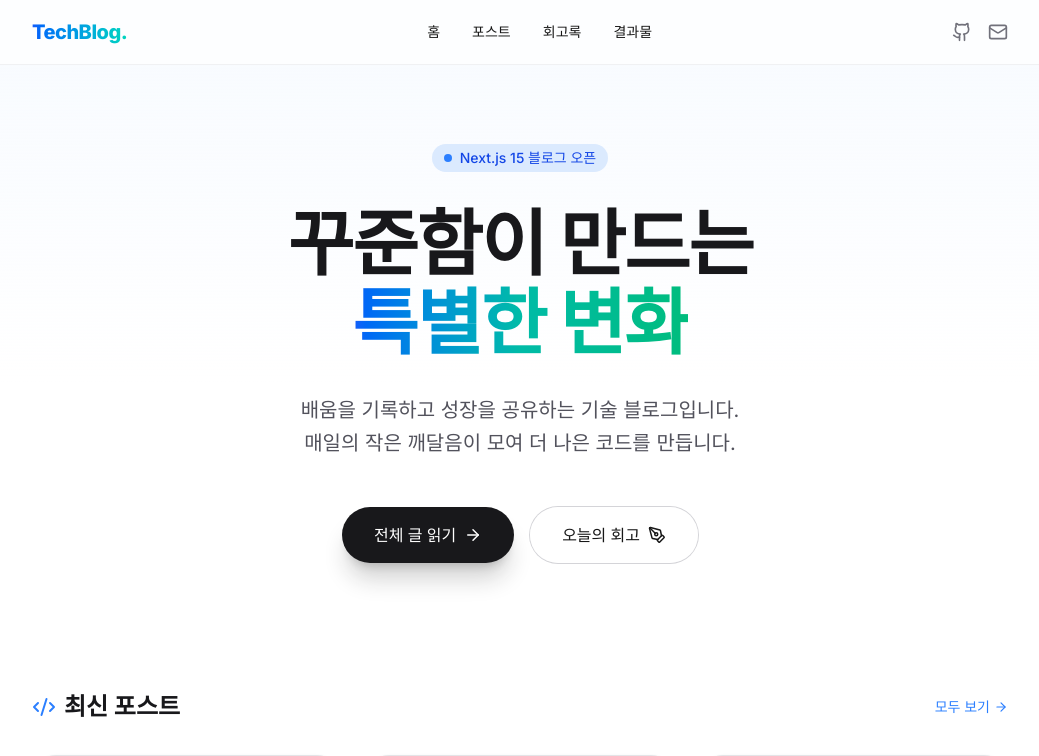
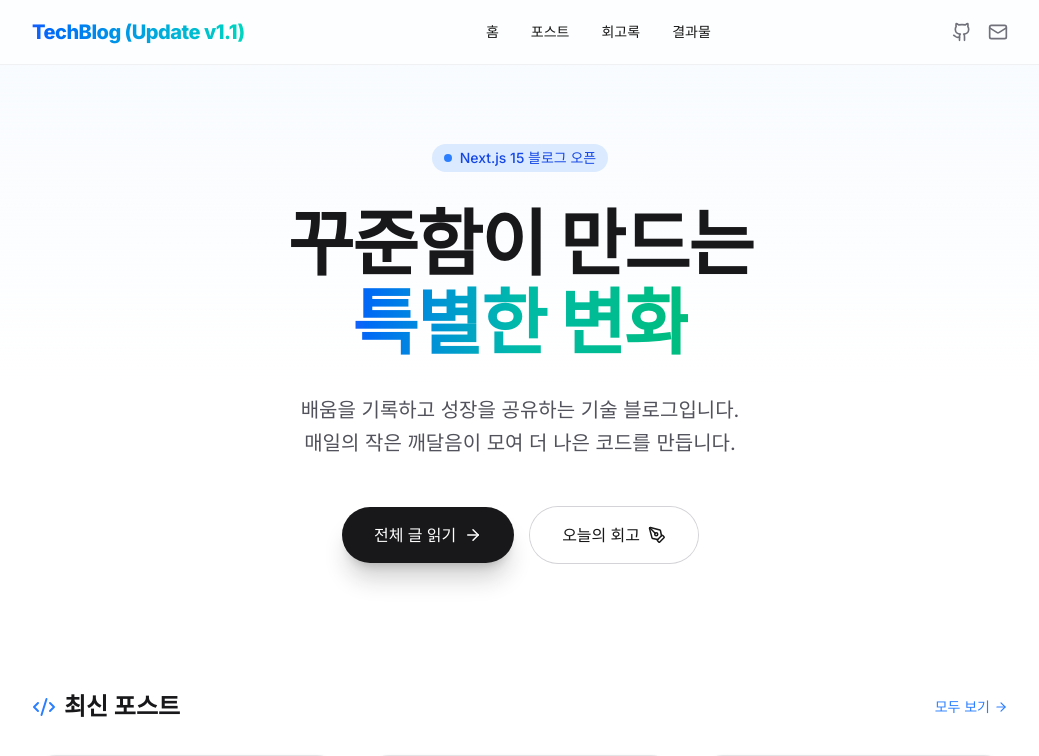
Before and after one commit to drawsin-png/tech-blog, a Next.js app: page / in a window 1280 px wide. Shown: the top 756 px of the page, without its empty margins (120-1159 px from the left). Built offline with nearby package versions, Linux system fonts and the light colour scheme.

Commit message:
debug: 헤더 버전 표시 추가 (배포 확인용)

```diff
--- a/src/app/layout.tsx
+++ b/src/app/layout.tsx
@@ -22,7 +22,7 @@ export default function RootLayout({
         <header className="fixed top-0 z-50 w-full backdrop-blur-xl bg-white/70 dark:bg-zinc-950/70 border-b border-zinc-200/50 dark:border-zinc-800/50">
           <div className="container mx-auto max-w-5xl px-6 h-16 flex items-center justify-between">
             <Link href="/" className="text-xl font-extrabold tracking-tight bg-clip-text text-transparent bg-gradient-to-r from-blue-600 to-teal-400 dark:from-blue-400 dark:to-teal-300">
-              TechBlog.
+              TechBlog (Update v1.1)
             </Link>
             <nav className="hidden md:flex items-center gap-8 text-sm font-medium">
               <Link href="/" className="hover:text-blue-500 transition-colors">홈</Link>
```
